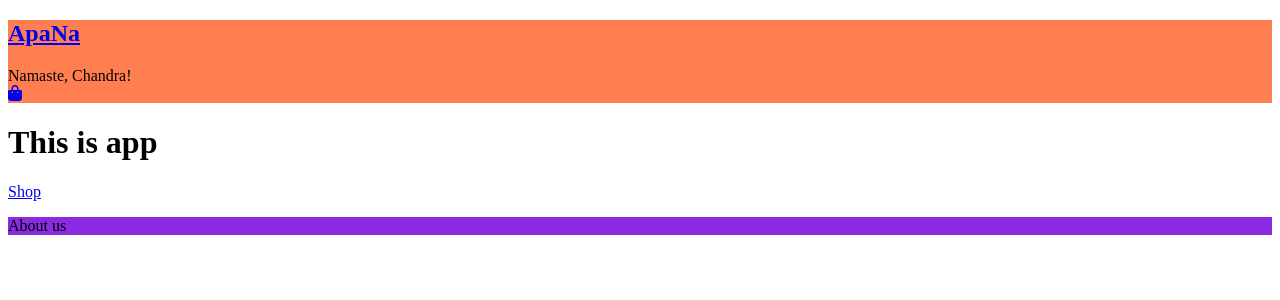
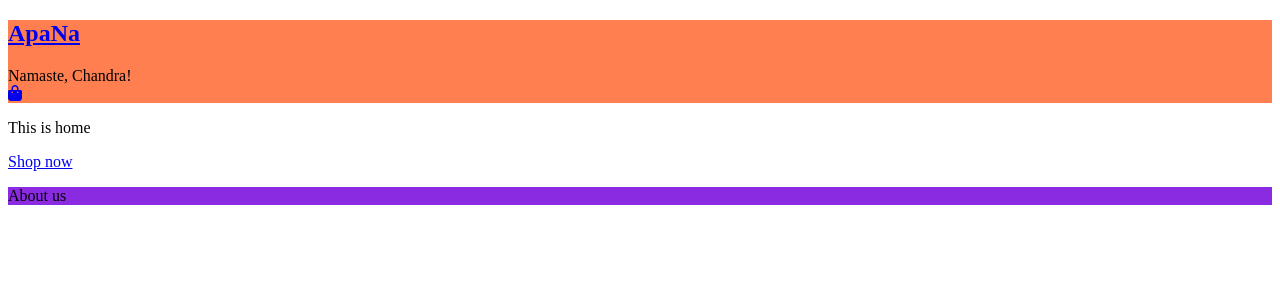
Before and after one commit to CodeSurfer3022/Shopping-cart, a React (Create React App) app: page / in a window 1280 px wide. Shown: the top 300 px of the page. Built offline with nearby package versions, Linux system fonts and the light colour scheme.

Commit message:
Move Routes rendering to app from index

```diff
--- a/src/App.js
+++ b/src/App.js
@@ -1,10 +1,14 @@
 import React from 'react';
+import Header from "./Components/Header";
+import Footer from "./Components/Footer";
+import Routes from "./Routes";
 
 function App() {
     return (
         <div className="App">
-            <h1>This is app</h1>
-            <a href="/shop">Shop</a>
+            <Header />
+            <Routes />
+            <Footer />
         </div>
     );
 }
--- a/src/Components/Header.js
+++ b/src/Components/Header.js
@@ -1,6 +1,6 @@
 import React from "react";
 
-function Header() {
+function Header(props) {
     return(
         <header>
             <a href="/"><h2>ApaNa</h2></a>
@@ -9,6 +9,7 @@ function Header() {
             <div className="greeting">Namaste, Chandra!</div>
             <div className="shopping-bag">
                 <a href="/cart"><i className="fas fa-shopping-bag"></i></a>
+                <span></span>
             </div>
         </header>
     )
--- /dev/null
+++ b/src/Components/Home.js
@@ -0,0 +1,12 @@
+import React from "react";
+
+function Home() {
+    return(
+        <div>
+            <p>This is home</p>
+            <a href="/shop">Shop now</a>
+        </div>
+    )
+}
+
+export default Home;
--- a/src/Items.json
+++ b/src/Items.json
@@ -2,7 +2,6 @@
   {
     "id": 1,
     "name": "shirt",
-    "price": 100,
-    "stock": 10
+    "price": 100
   }
 ]
--- a/src/Routes.js
+++ b/src/Routes.js
@@ -1,5 +1,5 @@
 import React from "react";
-import App from "./App";
+import Home from "./Components/Home";
 import Shop from "./Components/Shop";
 import Cart from "./Components/Cart";
 
@@ -9,7 +9,7 @@ const Routes = () => {
     return(
         <BrowserRouter>
             <Switch>
-                <Route exact path="/" component={App} />
+                <Route exact path="/" component={Home} />
                 <Route exact path="/shop" component={Shop} />
                 <Route exact path="/cart" component={Cart} />
             </Switch>
--- a/src/index.js
+++ b/src/index.js
@@ -1,14 +1,10 @@
 import React from 'react';
 import ReactDOM from 'react-dom';
-import Routes from "./Routes";
-import Header from "./Components/Header";
-import Footer from "./Components/Footer";
+import App from "./App";
 
 ReactDOM.render(
     <React.StrictMode>
-        <Header />
-        <Routes />
-        <Footer />
+        <App />
     </React.StrictMode>,
     document.getElementById('root')
 );
```
